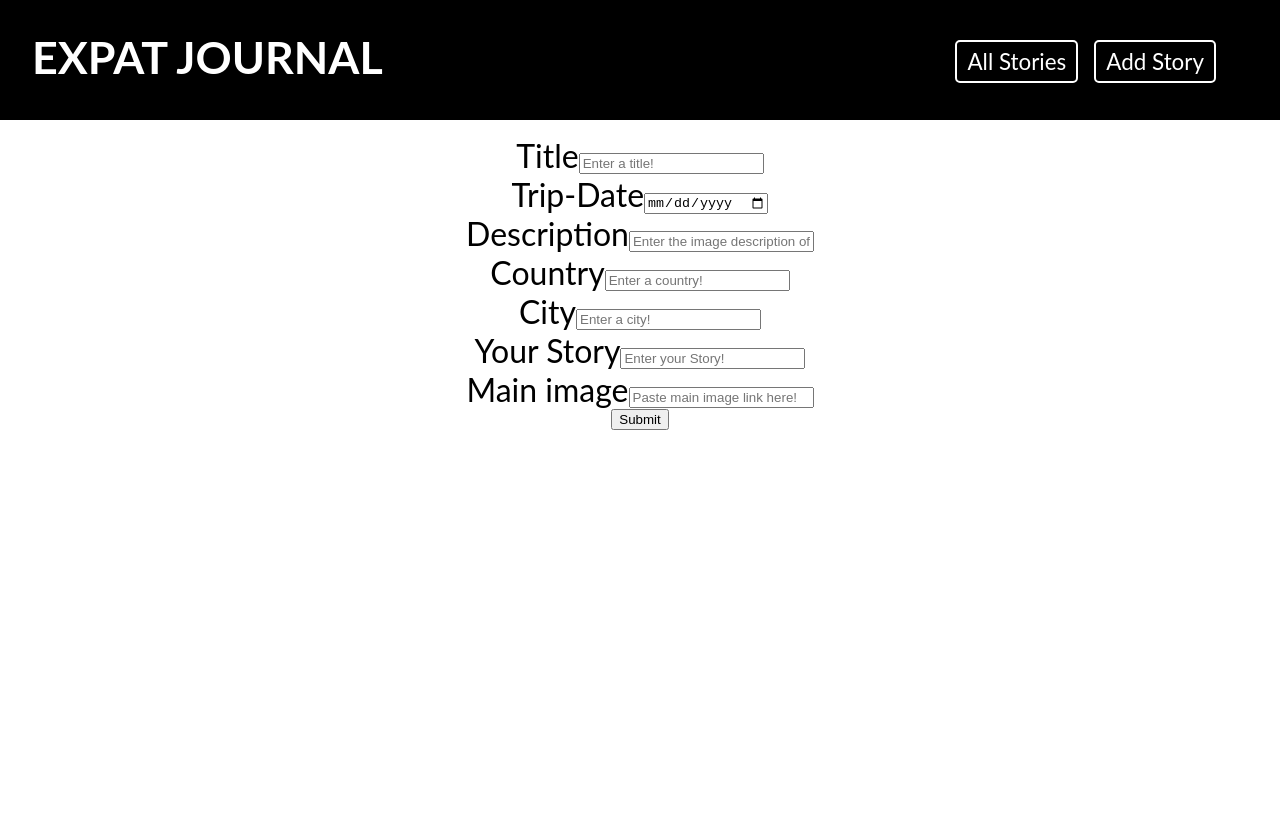
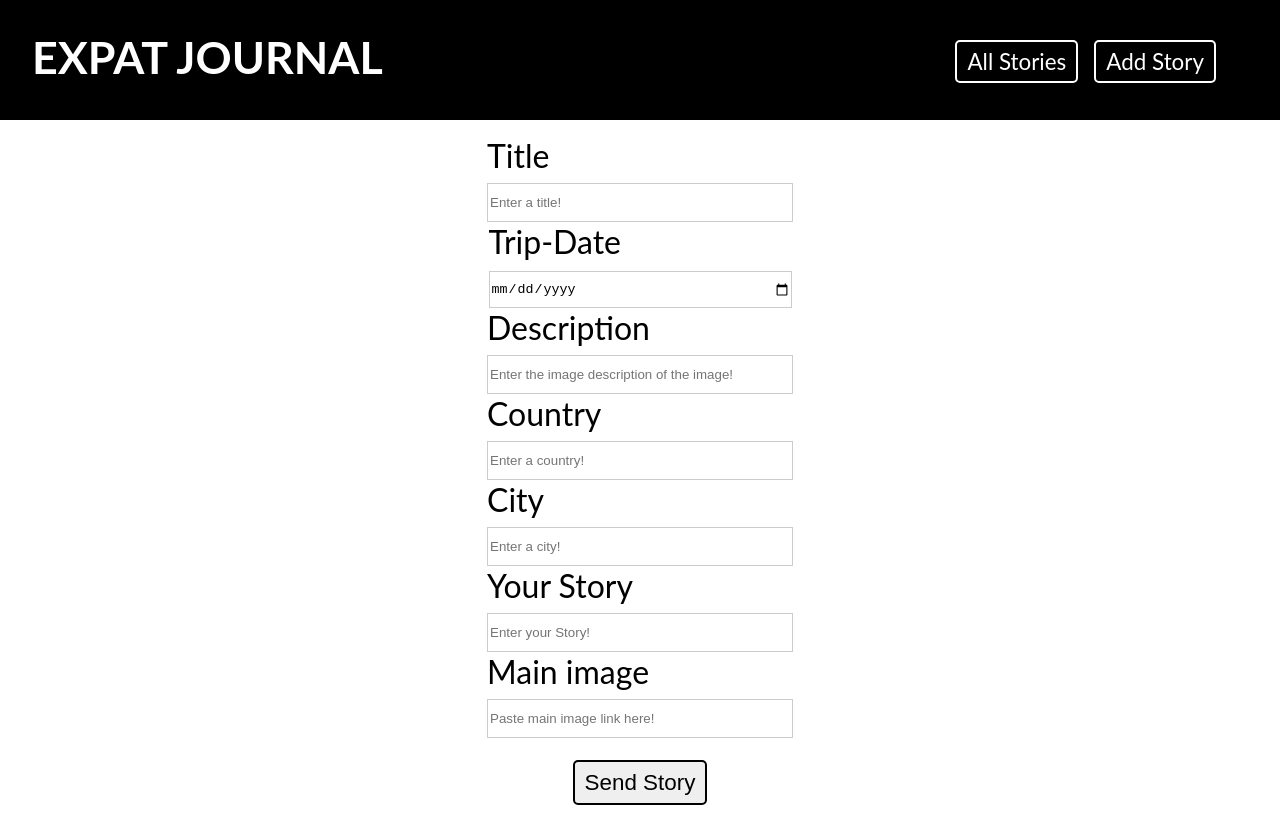
Before and after one commit to Expat-Journal-App/Front-end, a React (Create React App) app: page /add-story in a window 1280 px wide. Before the commit the page ends 800 px from the top, so only its background shows below. Built offline with nearby package versions, Linux system fonts and the light colour scheme; the HTML template or start-up script is replaced by a standard one.

Commit message:
added ekanem david's styling for the formik

```diff
--- a/src/components/createNewStory.js
+++ b/src/components/createNewStory.js
@@ -1,8 +1,13 @@
 import React from 'react';
-import { Form, Field, withFormik, ErrorMessage } from 'formik';
+import { withFormik, ErrorMessage } from 'formik';
 import * as Yup from 'yup';
 import axios from 'axios';
 import styled from 'styled-components'
+
+import { Form, Input, Title, Text, Button } from "./theme.js";
+
+
+
 
 function CreateNewStory(props) {
   return (
@@ -10,40 +15,40 @@ function CreateNewStory(props) {
       <Form className='create-story-form'>
           <ErrorMessage name='title' render={msg => <div className='error'>{msg}</div>} />
           <label>Title
-            <Field type='text' name='title' placeholder='Enter a title!' />
+            <Input type='text' name='title' placeholder='Enter a title!' />
           </label>
 
           <ErrorMessage name='date_trip' render={msg => <div className='error'>{msg}</div>} />
           <label>Trip-Date
-            <Field type='date' name='date_trip' placeholder='Enter the date of your trip!' />
+            <Input type='date' name='date_trip' placeholder='Enter the date of your trip!' />
           </label>
 
           <ErrorMessage name='description' render={msg => <div className='error'>{msg}</div>} />
           <label>Description
-            <Field type='text' name='description' placeholder='Enter the image description of the image!' />
+            <Input type='text' name='description' placeholder='Enter the image description of the image!' />
           </label>
 
           <ErrorMessage name='country' render={msg => <div className='error'>{msg}</div>} />
           <label>Country
-            <Field type='text' name='country' placeholder='Enter a country!' />
+            <Input type='text' name='country' placeholder='Enter a country!' />
           </label>
 
           <ErrorMessage name='city' render={msg => <div className='error'>{msg}</div>} />
           <label>City
-            <Field type='text' name='city' placeholder='Enter a city!' />
+            <Input type='text' name='city' placeholder='Enter a city!' />
           </label>
 
           <ErrorMessage name='story' render={msg => <div className='error'>{msg}</div>} />
           <label>Your Story
-            <Field type='text' name='story' placeholder='Enter your Story!' />
+            <Input type='text' name='story' placeholder='Enter your Story!' />
           </label>
 
           <ErrorMessage name='url' render={msg => <div className='error'>{msg}</div>} />
           <label>Main image
-            <Field type='text' name='url' placeholder='Paste main image link here!' />
+            <Input type='text' name='url' placeholder='Paste main image link here!' />
           </label>
 
-        <input type='submit' />
+          <Button type='submit'>Send Story</Button>
 
       </Form>
     </div>
--- a/src/components/mainPage.js
+++ b/src/components/mainPage.js
@@ -9,7 +9,7 @@ function MainPage(props) {
 
     useEffect(() => {
 
-        axios.get('https://morning-sea-62543.herokuapp.com/api/stories/')
+        axios.get('http://localhost:4400/api/stories/')
         .then(response => {
          props.setGridItem(response.data);
         })
--- /dev/null
+++ b/src/components/theme.js
@@ -0,0 +1,45 @@
+import styled from "styled-components";
+// Forms, inputs, buttons
+export const Form = styled.form`
+  width: 300px;
+  display: flex;
+  flex-direction: column;
+  align-items: center;
+`;
+export const Input = styled.input`
+  width: 300px;
+  height: 35px;
+  border: 1px solid #ccc;
+  background-color: #fff;
+`;
+export const Button = styled.button`
+  color: black;
+  font-size: 1em;
+  margin: 1em;
+  border: 2px solid black;
+  text-decoration: none;
+  padding: 6px;
+  padding-left: 10px;
+  padding-right: 10px;
+  border-radius: 5px;
+  align-self: right;
+  height: 2.8rem;
+  font-size: 1.4rem;
+`;
+// Text
+export const Title = styled.h1`
+  font-family: "Raleway", sans-serif;
+  font-weight: 600;
+  color: #4d4d4d;
+  font-size: 2.2em;
+`;
+export const Title2 = styled.h2`
+  font-family: "Raleway", sans-serif;
+  font-weight: 300;
+  color: #4d4d4d;
+  font-size: 1.8em;
+`;
+export const Text = styled.p`
+  font-family: "Raleway", sans-serif;
+  color: ${props => props.color || "#4d4d4d"};
+`;
```
